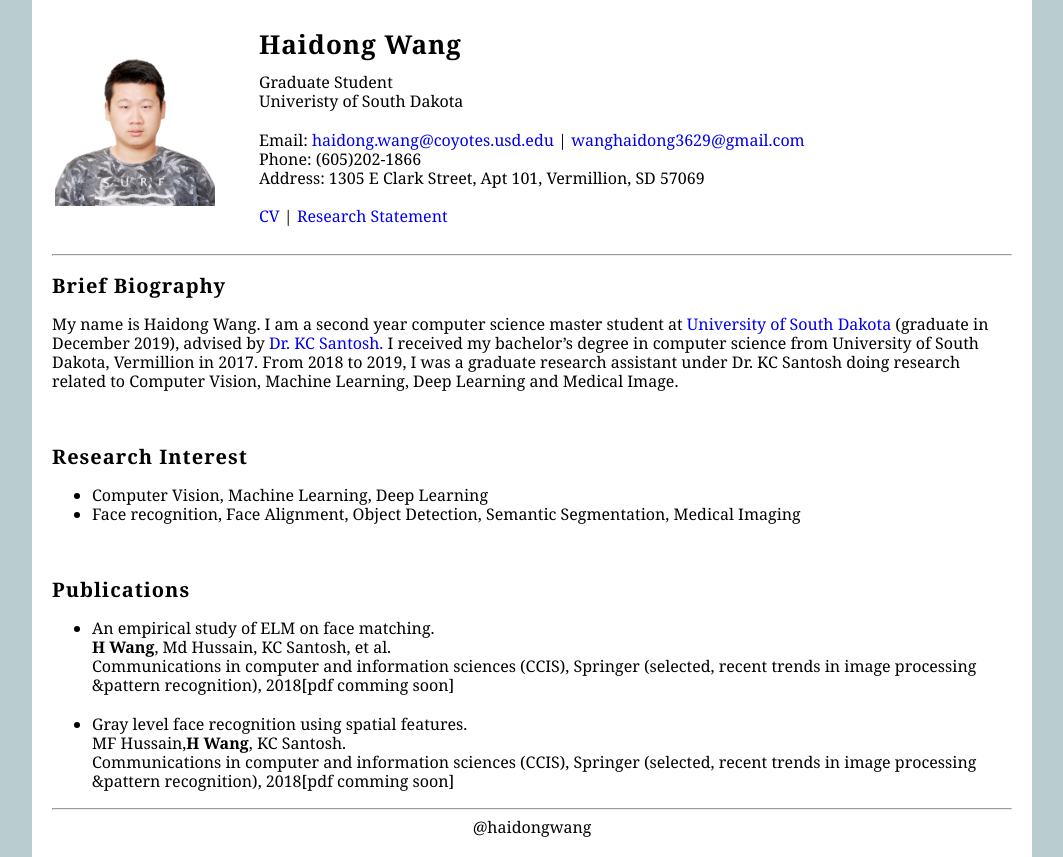
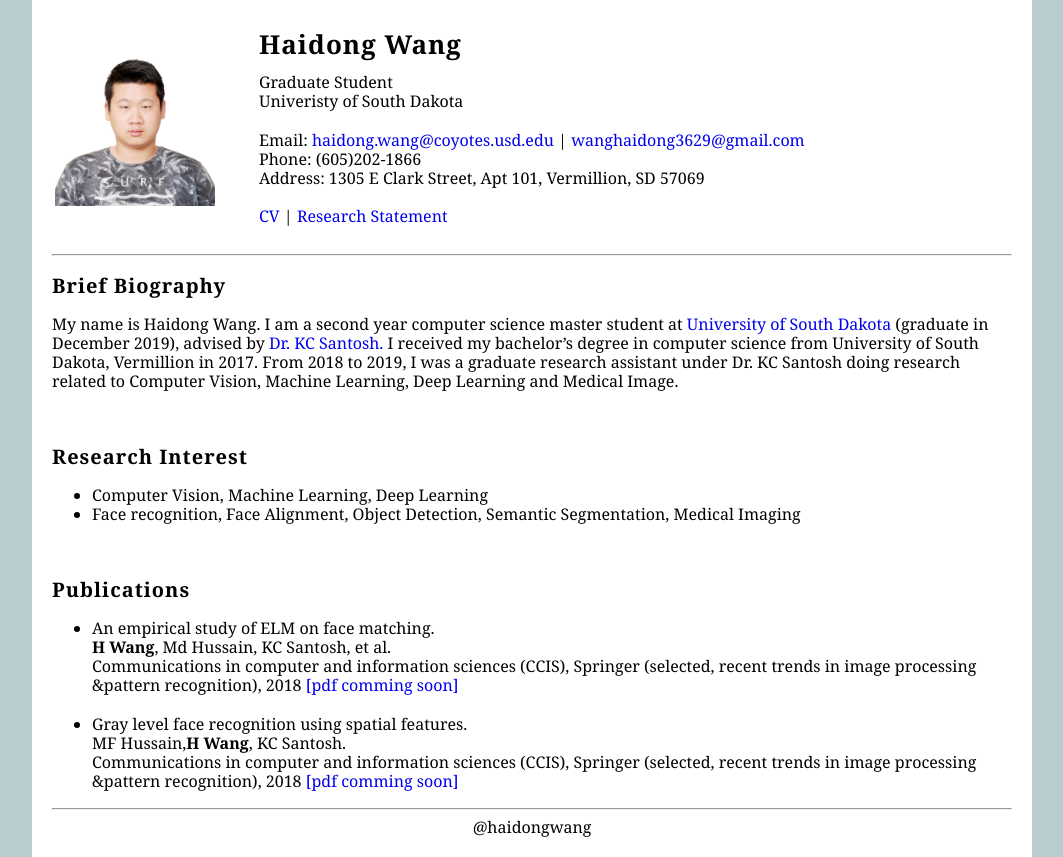
Before and after one commit to haidongwang3629/haidongwang3629.github.io, a plain HTML site: page index.html in a window 1280 px wide. Shown: the whole page, without its empty margins (108-1171 px from the left). Drawn offline with Linux system fonts and the light colour scheme.

Commit message:
pdf comming soon link

```diff
--- a/index.html
+++ b/index.html
@@ -119,13 +119,13 @@
     <li>An empirical study of ELM on face matching.<br>
         <b>H Wang</b>, Md Hussain, KC Santosh, et al.<br>
         Communications in computer and information sciences (CCIS), Springer (selected, recent trends in image
-        processing &pattern recognition), 2018[pdf comming soon]<br>
+        processing &pattern recognition), 2018 <a target="_blank" href="">[pdf comming soon]</a><br>
     </li>
     <br style="margin-bottom:240px;"/>
     <li> Gray level face recognition using spatial features.<br>
         MF Hussain,<b>H Wang</b>, KC Santosh. <br>
         Communications in computer and information sciences (CCIS), Springer (selected, recent trends in image
-        processing &pattern recognition), 2018[pdf comming soon]<br>
+        processing &pattern recognition), 2018 <a target="_blank" href="">[pdf comming soon]</a><br>
     </li>
 </ul>
     <hr>
```
